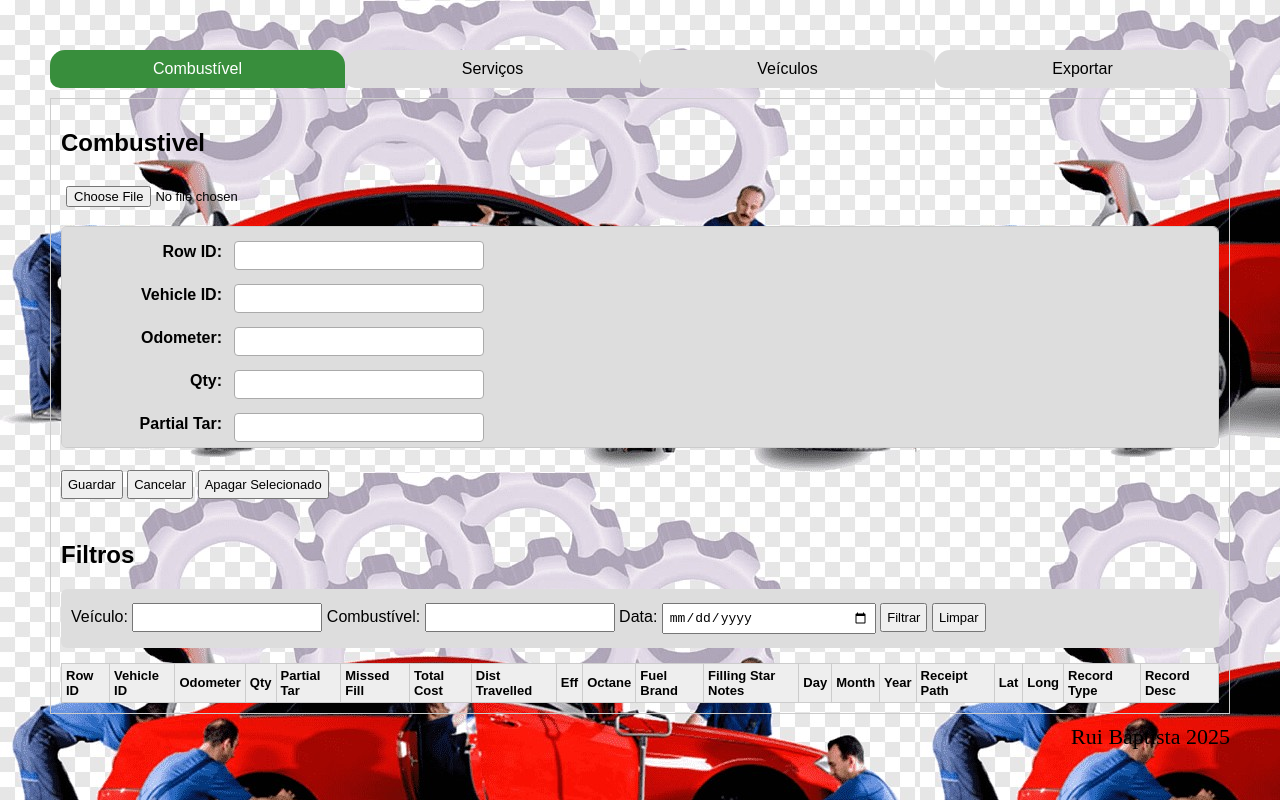
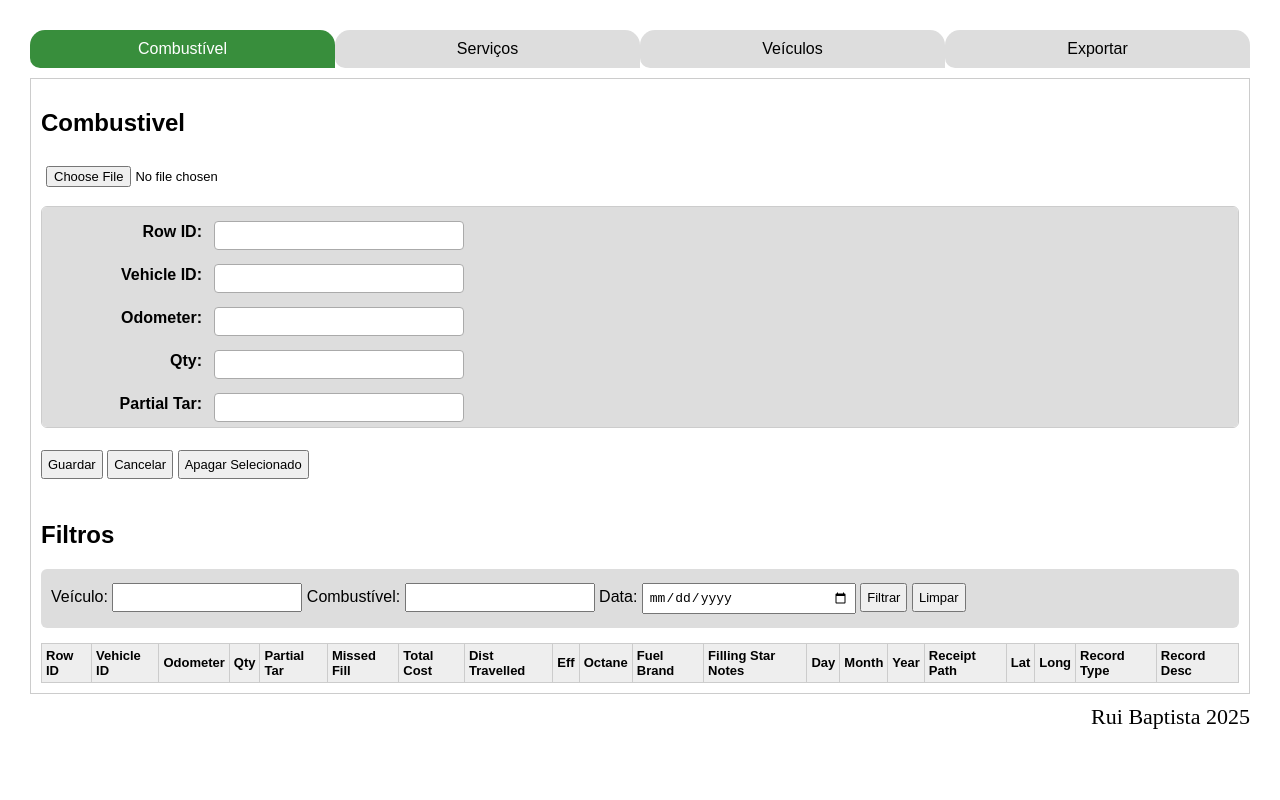
Before and after one commit to mglbap/RegistoManutencoes, a plain HTML site: page index.html in a window 1280 px wide. Drawn offline with Linux system fonts and the light colour scheme.

Commit message:
Update index.html

```diff
--- a/index.html
+++ b/index.html
@@ -12,8 +12,7 @@
 body {
   font-family: Arial, sans-serif;
   margin:30px;
-  padding: 20px;
-  background-image: url("car-service-car.jpg");
+
 }
 img {
   display: block; /* Faz a imagem ser um bloco */
```
